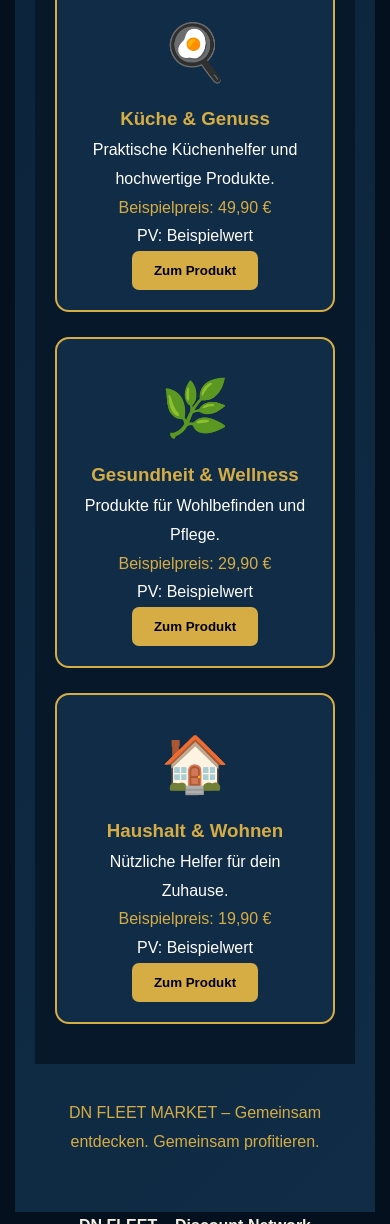
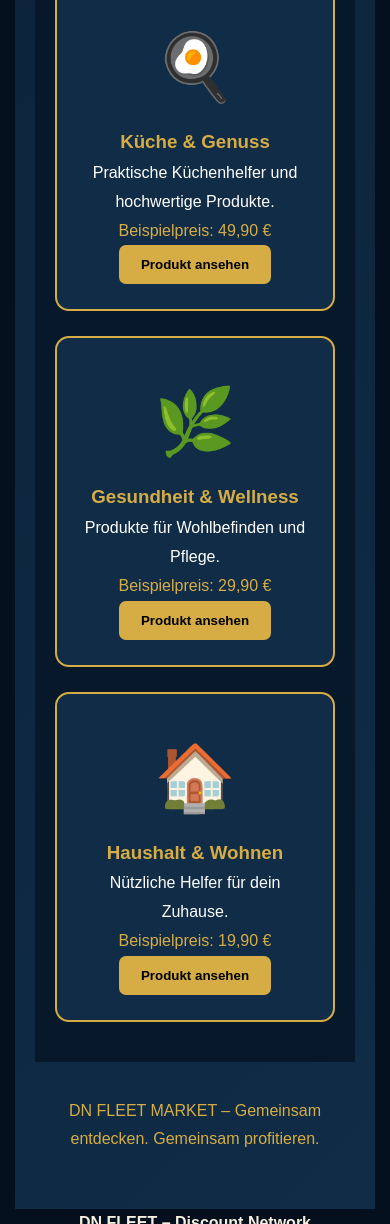
Before and after one commit to DNFLEET2026/dn-fleet-website, a plain HTML site: page index.html in a window 390 px wide. Shown: the part 4950-6174 px from the top of the page. Drawn offline with Linux system fonts and the light colour scheme.

Commit message:
DN FLEET MARKET – Produktübersicht aktualisiert.
Updated product grid layout and styling for better responsiveness. Added buttons for product viewing.

```diff
--- a/index.html
+++ b/index.html
@@ -473,38 +473,56 @@ footer {
     "
   >
 </div>
-  <div id="produktRaster" style="display:grid;; grid-template-columns:repeat(auto-fit,minmax(230px,1fr)); gap:25px; max-width:1100px; margin:auto;">
+  <div id="produktRaster" style="
+display:grid;
+grid-template-columns:repeat(auto-fit,minmax(250px,1fr));
+gap:25px;
+max-width:1100px;
+margin:0 auto;
+">
 
-    <div style="background:#102c46; border:2px solid #d6ad45; border-radius:14px; padding:20px;">
-      <div style="font-size:55px;">🍳</div>
+  <!-- PRODUKT 1 -->
+  <div style="background:#102c46;border:2px solid #d6ad45;
+  border-radius:14px;padding:25px;text-align:center;">
+
+    <div style="font-size:65px;">🍳</div>
     <h3 style="color:#d6ad45;">Küche & Genuss</h3>
     <p style="color:white;">Praktische Küchenhelfer und hochwertige Produkte.</p>
     <p style="color:#d6ad45;">Beispielpreis: 49,90 €</p>
-      <p style="color:white;">PV: Beispielwert</p>
-      <button style="background:#d6ad45; padding:12px 22px; border:0; border-radius:7px; font-weight:bold;">
-        Zum Produkt
+
+    <button type="button" style="background:#d6ad45;
+    padding:12px 22px;border:0;border-radius:7px;font-weight:bold;">
+      Produkt ansehen
     </button>
   </div>
 
-    <div style="background:#102c46; border:2px solid #d6ad45; border-radius:14px; padding:20px;">
-      <div style="font-size:55px;">🌿</div>
+  <!-- PRODUKT 2 -->
+  <div style="background:#102c46;border:2px solid #d6ad45;
+  border-radius:14px;padding:25px;text-align:center;">
+
+    <div style="font-size:65px;">🌿</div>
     <h3 style="color:#d6ad45;">Gesundheit & Wellness</h3>
     <p style="color:white;">Produkte für Wohlbefinden und Pflege.</p>
     <p style="color:#d6ad45;">Beispielpreis: 29,90 €</p>
-      <p style="color:white;">PV: Beispielwert</p>
-      <button style="background:#d6ad45; padding:12px 22px; border:0; border-radius:7px; font-weight:bold;">
-        Zum Produkt
+
+    <button type="button" style="background:#d6ad45;
+    padding:12px 22px;border:0;border-radius:7px;font-weight:bold;">
+      Produkt ansehen
     </button>
   </div>
 
-    <div style="background:#102c46; border:2px solid #d6ad45; border-radius:14px; padding:20px;">
-      <div style="font-size:55px;">🏠</div>
+  <!-- PRODUKT 3 -->
+  <div style="background:#102c46;border:2px solid #d6ad45;
+  border-radius:14px;padding:25px;text-align:center;">
+
+    <div style="font-size:65px;">🏠</div>
     <h3 style="color:#d6ad45;">Haushalt & Wohnen</h3>
     <p style="color:white;">Nützliche Helfer für dein Zuhause.</p>
     <p style="color:#d6ad45;">Beispielpreis: 19,90 €</p>
-      <p style="color:white;">PV: Beispielwert</p>
-      <button style="background:#d6ad45; padding:12px 22px; border:0; border-radius:7px; font-weight:bold;">
-        Zum Produkt
+
+    <button type="button" style="background:#d6ad45;
+    padding:12px 22px;border:0;border-radius:7px;font-weight:bold;">
+      Produkt ansehen
     </button>
   </div>
 
```
Lines whose indentation alone changed are shown as unchanged.
